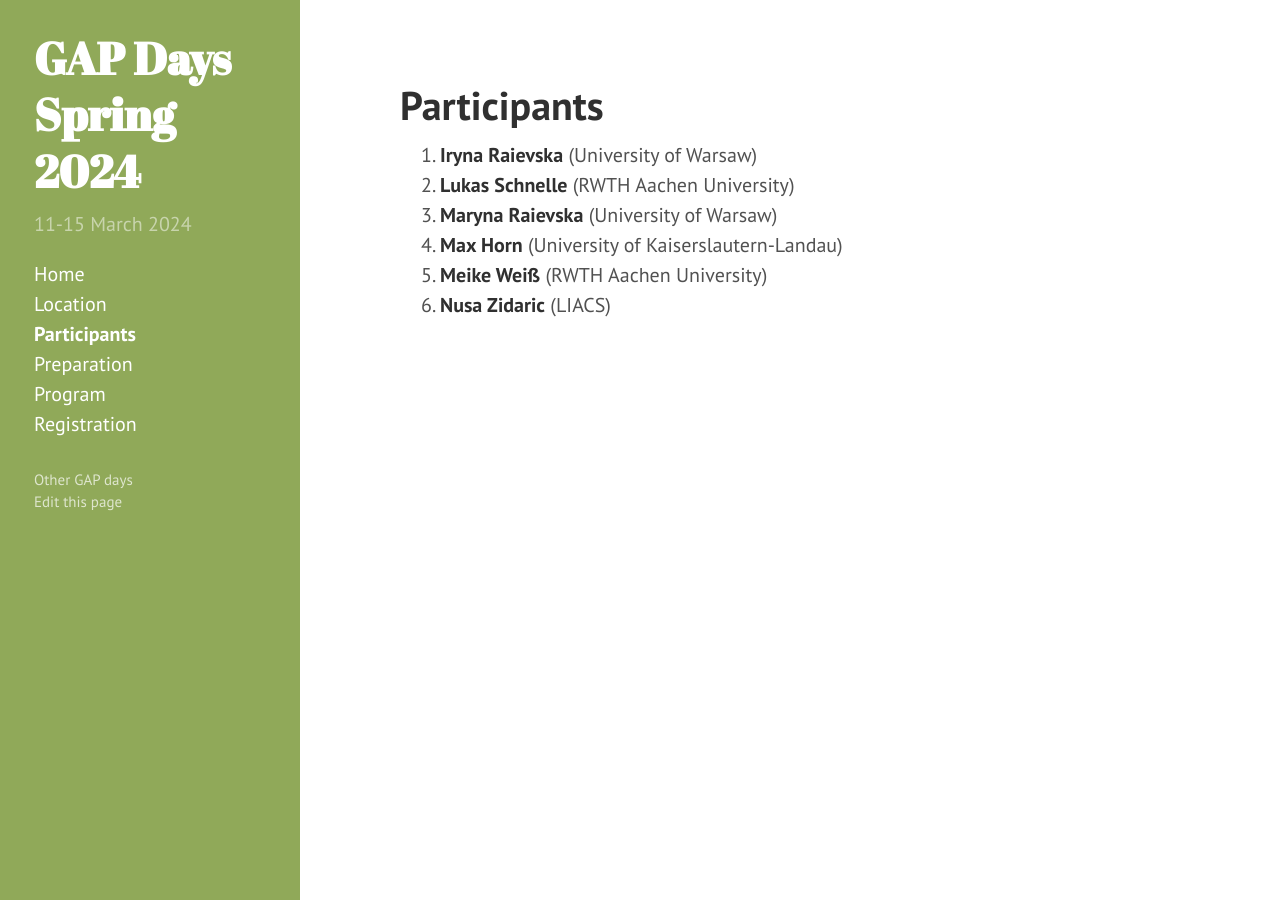
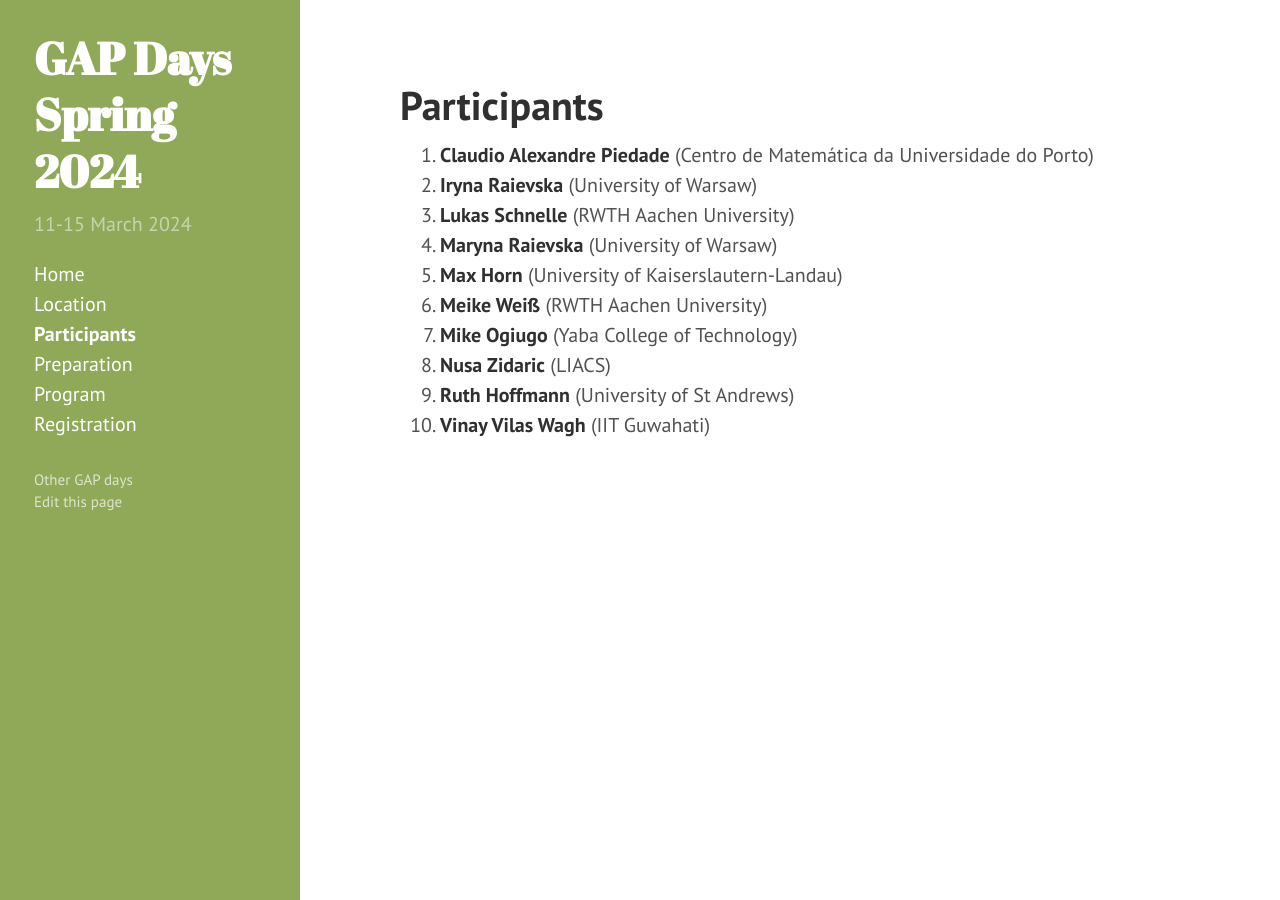
Before and after one commit to gapdays/gapdays2024-spring, a Jekyll site: the page built from participants.md, in a window 1280 px wide. Built offline with Jekyll 4.4.1, drawn with Linux system fonts in a browser that asks for light colours.

Commit message:
add remaining registrations

```diff
--- a/participants.md
+++ b/participants.md
@@ -13,6 +13,14 @@ participants:
   - {name: Nusa Zidaric, affiliation: LIACS, Leiden University, Netherlands}
 
   - {name: Meike Weiß, affiliation: RWTH Aachen University, Germany}
+
+  - {name: Mike Ogiugo, affiliation: Yaba College of Technology, University of Ibadan, Nigeria}
+
+  - {name: Vinay Vilas Wagh, affiliation: IIT Guwahati, India}
+
+  - {name: Claudio Alexandre Piedade , affiliation: Centro de Matemática da Universidade do Porto, Portugal}
+
+  - {name: Ruth Hoffmann, affiliation: University of St Andrews, Scotland}
 
 ---
 
```
